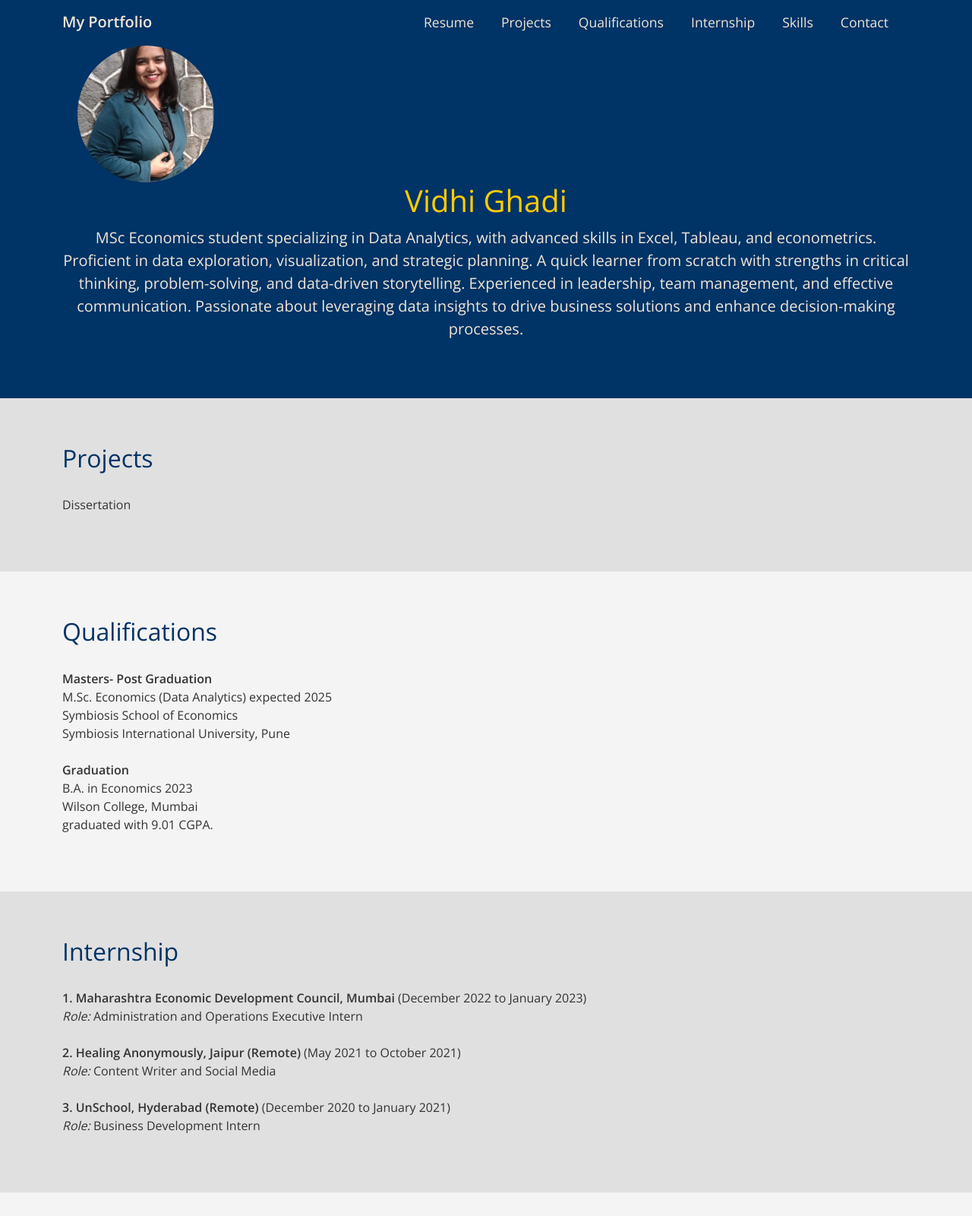
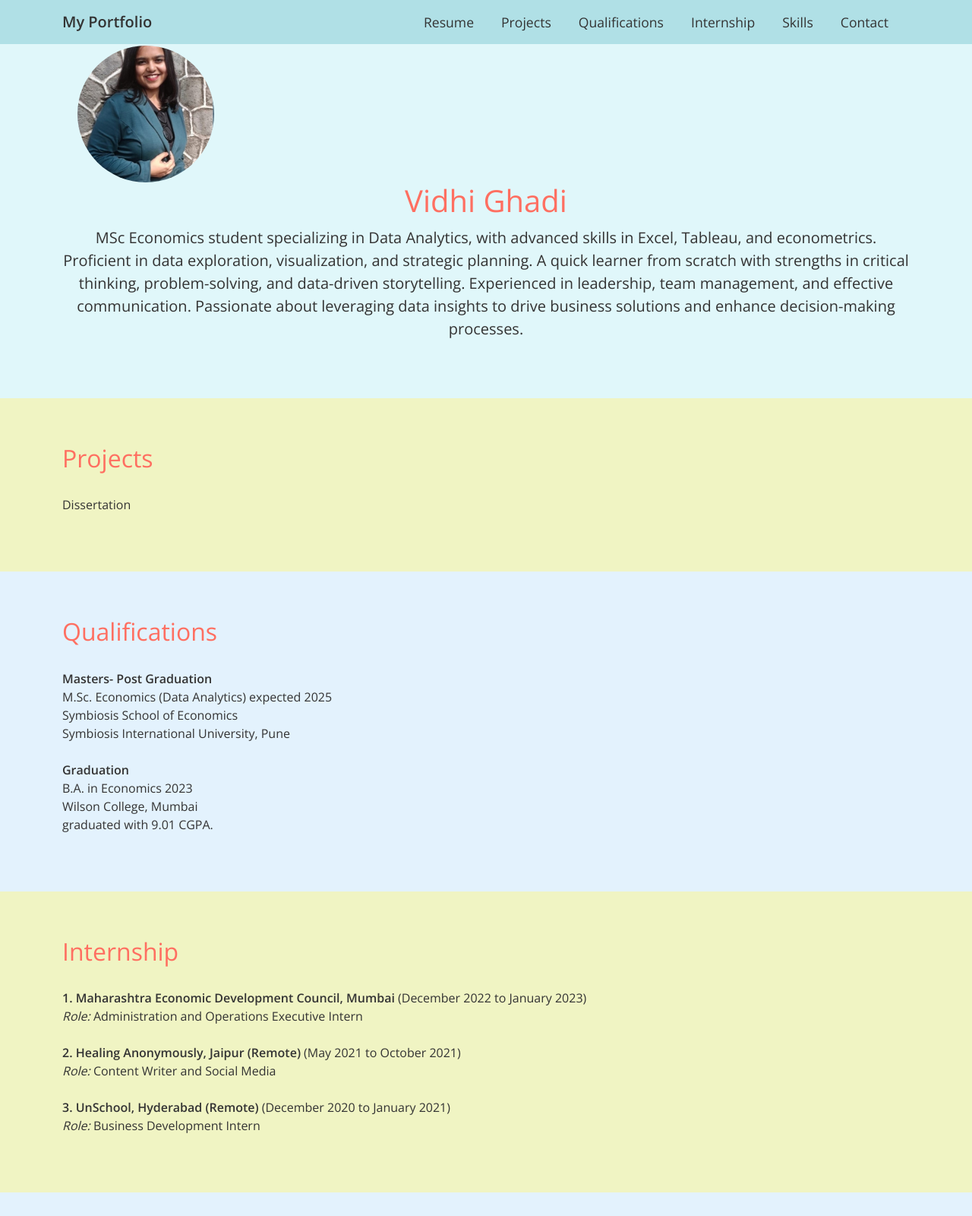
Before and after one commit to Vidhi-lab-design/Vidhi-Ghadi-Github-Portfolio, a plain HTML site: page index.html in a window 1280 px wide. Shown: the top 1600 px of the page at 76% size. Drawn offline with nearby package versions, Linux system fonts and the light colour scheme.

Commit message:
Update index.html

```diff
--- a/index.html
+++ b/index.html
@@ -10,34 +10,34 @@
     <style>
         body {
             font-family: 'Open Sans', sans-serif;
-            background-color: #f4f4f4;
+            background-color: #f4f7f6;
             color: #333;
         }
 
         /* Navbar */
         .navbar {
-            background-color: #003366;
+            background-color: #b0e0e6; /* Pastel Blue */
         }
 
         .navbar-nav .nav-link {
-            color: #f0e6d6 !important;
+            color: #333 !important;
             margin-right: 20px;
             font-size: 1.1rem;
         }
 
         .navbar-nav .nav-link:hover {
-            color: #ffcc00 !important;
+            color: #ff6f61 !important; /* Pastel Coral */
         }
 
         .navbar-brand {
             font-weight: bold;
-            color: #f0e6d6 !important;
+            color: #333 !important;
         }
 
         /* Header */
         header {
-            background-color: #003366;
-            color: #f0e6d6;
+            background-color: #e0f7fa; /* Pastel Teal */
+            color: #333;
             padding: 60px 0;
             text-align: center;
         }
@@ -75,7 +75,7 @@
         header h1 {
             font-size: 2.5rem;
             margin-bottom: 10px;
-            color: #ffcc00;
+            color: #ff6f61; /* Pastel Coral */
         }
 
         header p {
@@ -86,16 +86,16 @@
         /* Sections */
         section {
             padding: 60px 0;
-            background-color: #e0e0e0;
+            background-color: #f0f4c3; /* Pastel Yellow */
         }
 
         section:nth-child(even) {
-            background-color: #f4f4f4;
+            background-color: #e3f2fd; /* Pastel Light Blue */
         }
 
         section h2 {
             font-size: 2rem;
-            color: #003366;
+            color: #ff6f61; /* Pastel Coral */
             margin-bottom: 30px;
         }
 
@@ -105,8 +105,8 @@
 
         /* Footer */
         footer {
-            background-color: #003366;
-            color: #f0e6d6;
+            background-color: #b0e0e6; /* Pastel Blue */
+            color: #333;
             text-align: center;
             padding: 20px 0;
             margin-top: 30px;
@@ -115,18 +115,18 @@
         .social-icons a {
             margin: 0 15px;
             font-size: 1.5rem;
-            color: #f0e6d6;
+            color: #333;
             text-decoration: none;
         }
 
         .social-icons a:hover {
-            color: #ffcc00;
+            color: #ff6f61; /* Pastel Coral */
         }
 
         /* Buttons */
         .btn-custom {
-            background-color: #ffcc00;
-            color: #003366;
+            background-color: #ff6f61; /* Pastel Coral */
+            color: #fff;
             border: none;
             padding: 10px 20px;
             font-size: 1.1rem;
@@ -136,14 +136,14 @@
         }
 
         .btn-custom:hover {
-            background-color: #e6b800;
+            background-color: #e64a19; /* Darker Coral */
         }
     </style>
 </head>
 
 <body>
     <!-- Navbar -->
-    <nav class="navbar navbar-expand-lg navbar-dark fixed-top">
+    <nav class="navbar navbar-expand-lg navbar-light fixed-top">
         <div class="container">
             <a class="navbar-brand" href="#">My Portfolio</a>
             <button class="navbar-toggler" type="button" data-bs-toggle="collapse" data-bs-target="#navbarNav"
@@ -271,6 +271,6 @@
             <p>&copy; 2024 Vidhi Ghadi. All Rights Reserved.</p>
         </div>
     </footer>
+
 </body>
-
 </html>
```
